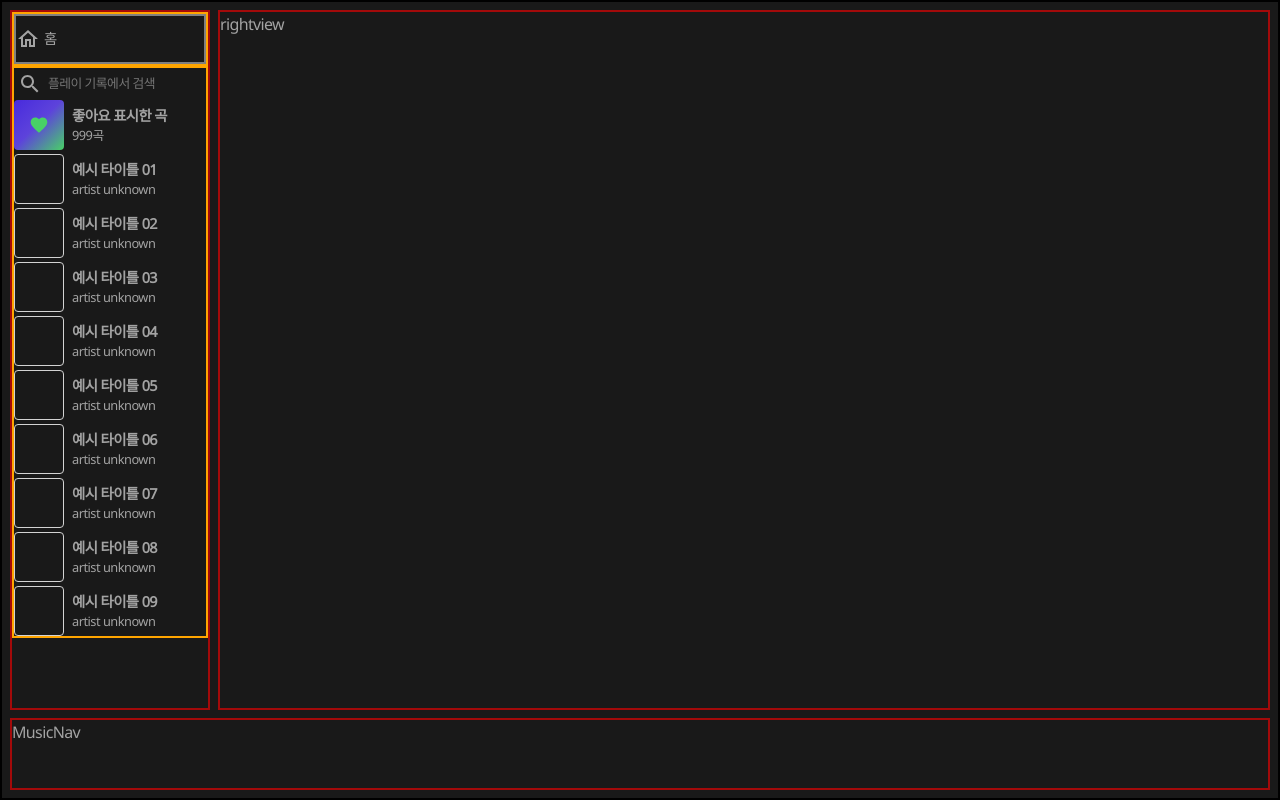
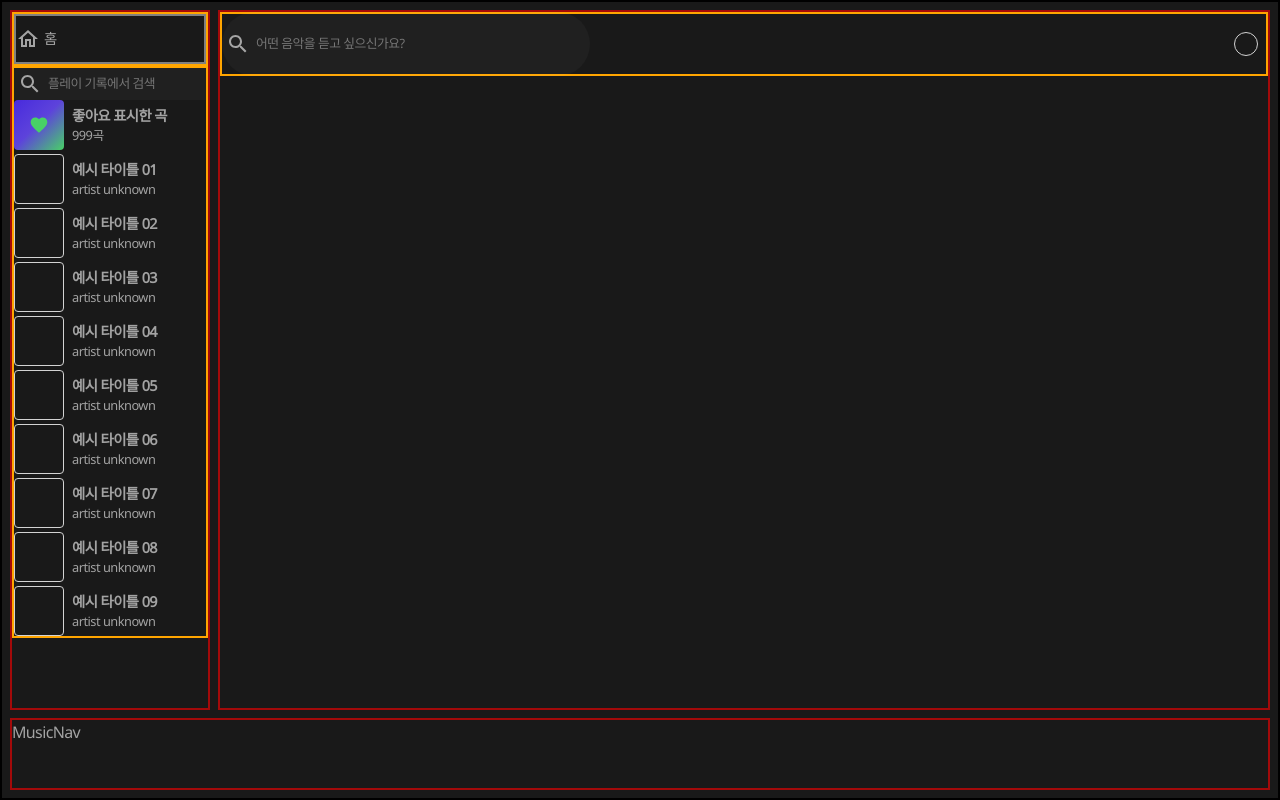
Before and after one commit to MelonSpot/dl-front, a React (Create React App) app: page / in a window 1280 px wide. Built offline with nearby package versions, Linux system fonts and the light colour scheme.

Commit message:
[Style] (4-set-layout-structure-code-02): RightControls 추가
- RightControls
- RightAuth

```diff
--- a/src/utils/style/theme.js
+++ b/src/utils/style/theme.js
@@ -3,4 +3,9 @@ export const theme = {
         primaryColor: `rgba(47, 42, 221, 1)`,
         secondaryColor: `rgba(72, 209, 102, 1)`,
     },
+    inputHeight: {
+        sm: "1rem",
+        md: "2rem",
+        lg: "3rem"
+    }
 }
--- a/src/views/LeftDockEntry.jsx
+++ /dev/null
@@ -1,21 +0,0 @@
-import React from 'react'
-import styled from 'styled-components'
-
-function LeftDockEntry({ vis, clickHandler, children }) {
-  return (
-    <Container>
-      { vis }
-      { children }
-    </Container>
-  )
-}
-
-export default LeftDockEntry
-
-
-const Container = styled.div`
-    max-width: 400px;
-    min-width: 50px;
-    height: 50px;
-    border: 2px solid gray;
-`
--- a/src/views/LeftPlaylists.jsx
+++ b/src/views/LeftPlaylists.jsx
@@ -6,7 +6,7 @@ import { LeftFavs, LeftMusicEntry, SearchInput } from "views"
 function LeftPlaylists() {
   return (
     <Container>
-      <SearchInput />
+      <SearchInput size="32px" radius="none">플레이 기록에서 검색</SearchInput>
       <Playlists>
         <LeftFavs count={999}/>
         <LeftMusicEntry title={"예시 타이틀 01"} artist={"artist unknown"}/>
--- /dev/null
+++ b/src/views/RightAuth.jsx
@@ -0,0 +1,26 @@
+import React from 'react'
+import styled from "styled-components"
+
+function RightAuth({ isLoggedIn, cover, clickHandler }) {
+  return (
+    <Container>
+        <Cover />
+    </Container>
+  )
+}
+
+export default RightAuth
+
+const Container = styled.div`
+    display: flex;
+    align-items: center;
+    width: 2rem;
+    height: 2rem;
+`
+
+const Cover = styled.div`
+    border-radius: 50%;
+    width: calc(100% * 0.75);
+    height: calc(100% * 0.75);
+    border: 1px solid lightgray;
+`
--- /dev/null
+++ b/src/views/RightControls.jsx
@@ -0,0 +1,24 @@
+import React from 'react'
+import styled from "styled-components"
+
+import { SearchInput, RightAuth } from "views"
+
+function RightControls() {
+  return (
+    <Container>
+        <SearchInput size="64px" radius="2rem">어떤 음악을 듣고 싶으신가요?</SearchInput>
+        <RightAuth />
+    </Container>
+  )
+}
+
+export default RightControls
+
+const Container = styled.div`
+    display: flex;
+    justify-content: space-between;
+    align-items: center;
+    width: inherit;
+    height: 64px;
+    border: 2px solid orange;
+`
--- a/src/views/RightView.jsx
+++ b/src/views/RightView.jsx
@@ -1,12 +1,15 @@
 import React from 'react'
 import styled from 'styled-components'
 
+import { RightControls } from "views"
 import { setResponsive } from 'utils/style'
 
 function RightView() {
   return (
     <Container>
-        rightview
+        <RightControls />
+        {/* HomeView */}
+        {/* PlaylistView */}
     </Container>
   )
 }
--- a/src/views/SearchInput.jsx
+++ b/src/views/SearchInput.jsx
@@ -5,11 +5,11 @@ import SearchIcon from "@mui/icons-material/Search"
 
 
 
-function SearchInput() {
+function SearchInput({ size, radius, children }) {
   return (
-    <Container>
+    <Container size={size} radius={radius}>
         <SearchIcon />
-        <input role="searchbox" maxLength="80" autoCorrect="off" autoCapitalize="off" spellCheck="false" placeholder="플레이 기록에서 검색" aria-hidden="true" />
+        <input role="searchbox" maxLength="80" autoCorrect="off" autoCapitalize="off" spellCheck="false" placeholder={children} aria-hidden="true" />
     </Container>
   )
 }
@@ -20,10 +20,11 @@ const Container = styled.div`
     padding: 4px;
     display: flex;
     align-items: center;
-    max-width: 400px;
-    min-width: 100%;
-    height: 32px;
+    width: min(368px, 100%);
+    height: ${prop => prop.size};
     gap: 4px;
+    background-color: rgba(255, 255, 255, 0.03);
+    border-radius: ${prop => prop.radius};
     > input {
         cursor: text;
         background-color: transparent;
--- a/src/views/index.js
+++ b/src/views/index.js
@@ -6,6 +6,9 @@ export { default as LeftControls } from "views/LeftControls"
 export { default as LeftControlEntry } from "views/LeftControlEntry"
 export { default as LeftFavs } from "views/LeftFavs"
 export { default as LeftMusicEntry } from "views/LeftMusicEntry"
-export { default as LeftDockEntry } from "views/LeftDockEntry"
 export { default as LeftPlaylists } from "views/LeftPlaylists"
+
+export { default as RightControls } from "views/RightControls"
+export { default as RightAuth } from "views/RightAuth"
+
 export { default as SearchInput } from "views/SearchInput"
```
